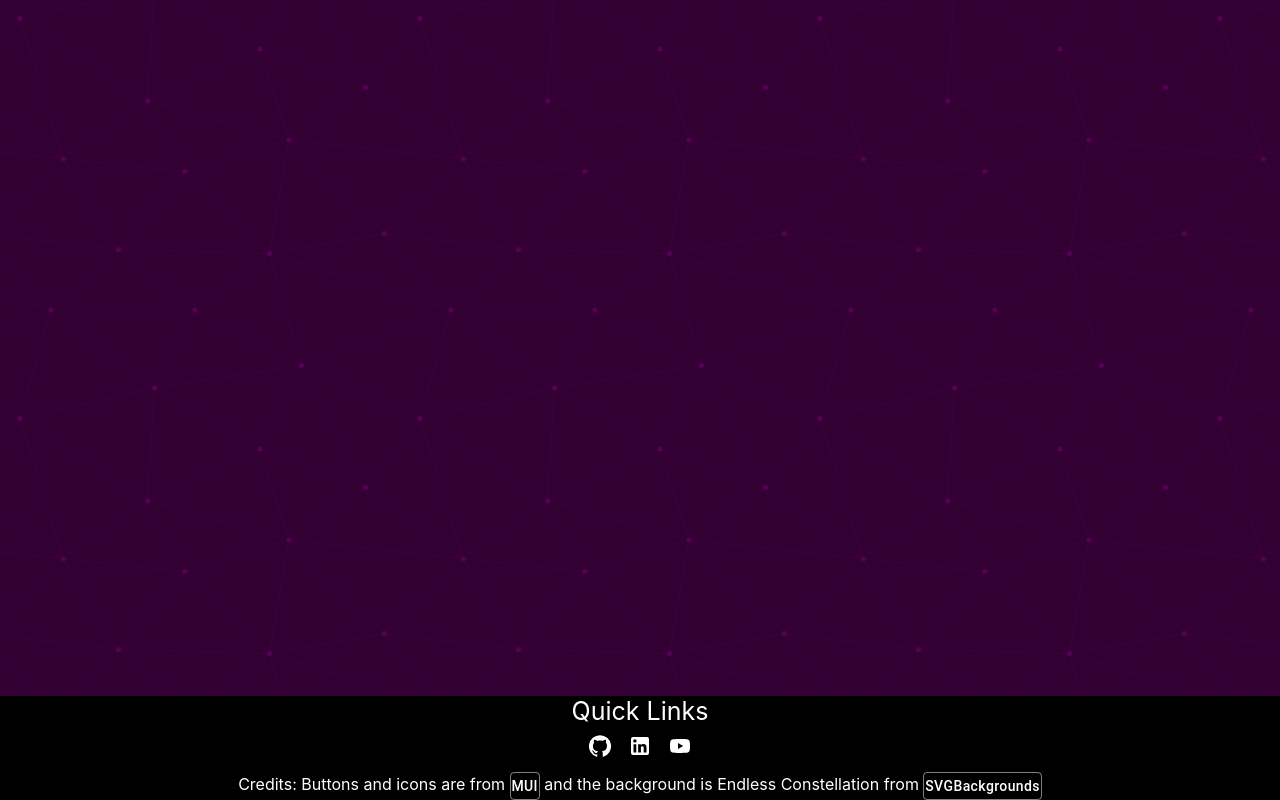
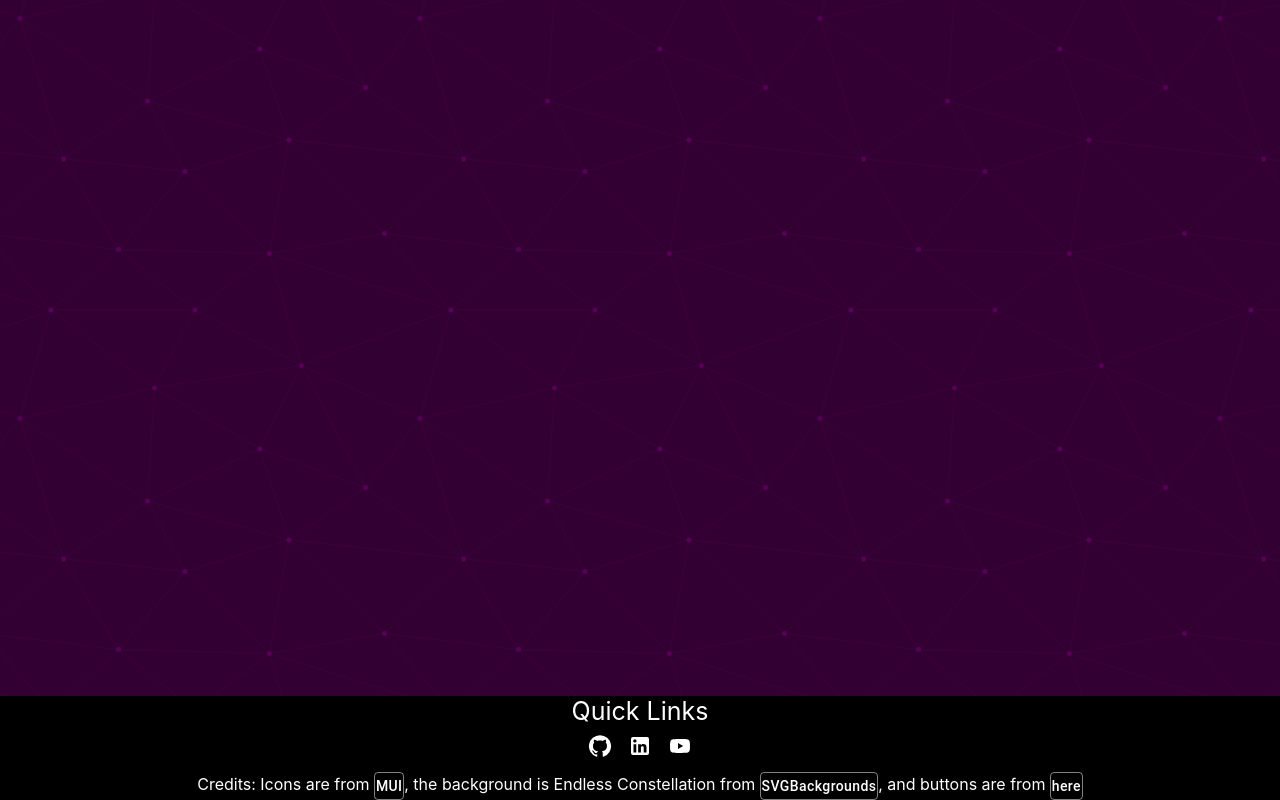
Before and after one commit to austin-sohn/austinsohn, a React (Create React App) app: page / in a window 1280 px wide. Shown: the part 1881-2681 px from the top of the page. Built offline with nearby package versions, Linux system fonts and the light colour scheme.

Commit message:
added credits for button

```diff
--- a/src/components/footer.tsx
+++ b/src/components/footer.tsx
@@ -49,7 +49,7 @@ class Footer extends React.Component<{}> {
         </IconStyle>
         <CreditStyle>
           <ThemeProvider theme={theme}>
-            <span>Credits: Buttons and icons are from </span>
+            <span>Credits: Icons are from </span>
             <Button
               variant="outlined"
               href="https://mui.com/material-ui/"
@@ -60,7 +60,7 @@ class Footer extends React.Component<{}> {
             >
               MUI
             </Button>
-            <span> and the background is Endless Constellation from </span>
+            <span>, the background is Endless Constellation from </span>
 
             <Button
               variant="outlined"
@@ -72,6 +72,17 @@ class Footer extends React.Component<{}> {
             >
               SVGBackgrounds
             </Button>
+            <span>, and buttons are from </span>
+            <Button
+              variant="outlined"
+              href="https://codepen.io/nuhmanpk/pen/XWqBrae"
+              target="_blank"
+              rel="noreferrer"
+              sx={{ minHeight: 0, minWidth: 0, padding: 0.1 }}
+              color="white"
+            >
+              here
+            </Button>
           </ThemeProvider>
         </CreditStyle>
       </FooterStyle>
```
